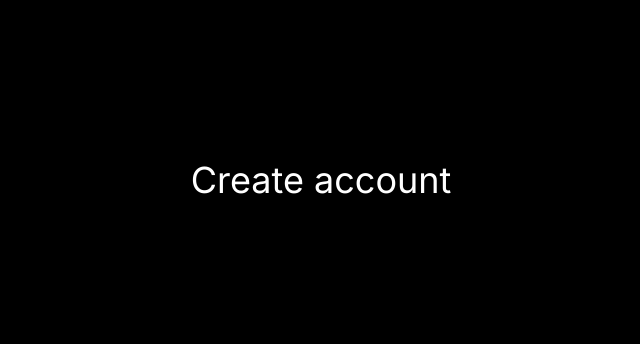
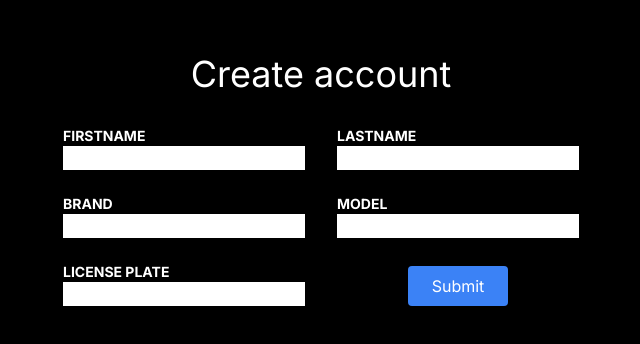
Before and after one commit to WouterVanHecke/LynxCodeAssignment, a Next.js app: page / in a window 1280 px wide. Shown: the part 220-564 px from the top of the page, without its empty margins (319-959 px from the left). Built offline with nearby package versions, Linux system fonts and the light colour scheme.

Commit message:
:sparkles: Create form

```diff
--- a/src/pages/account/index.tsx
+++ b/src/pages/account/index.tsx
@@ -1,6 +1,7 @@
 "use client";
 
-import React, { useState } from "react";
+import FieldInput from "@/components/FieldInput";
+import React, { useCallback, useState } from "react";
 
 /**
  * We need:
@@ -12,15 +13,72 @@ import React, { useState } from "react";
  */
 
 const Account = () => {
-  const [firstName, setFirstName] = useState();
-  const [lastName, setLastName] = useState();
-  const [licensePlate, setLicensePlate] = useState();
-  const [brand, setBrand] = useState();
-  const [model, setModel] = useState();
+  const [firstName, setFirstName] = useState("");
+  const [lastName, setLastName] = useState("");
+  const [licensePlate, setLicensePlate] = useState("");
+  const [brand, setBrand] = useState("");
+  const [model, setModel] = useState("");
+
+  const submitAccountInfo = useCallback(() => {}, []);
+
+  const handleFirstNameChange = useCallback((event: React.ChangeEvent<HTMLInputElement>) => {
+    setFirstName(event.target.value);
+  }, []);
+
+  const handleLastNameChange = useCallback((event: React.ChangeEvent<HTMLInputElement>) => {
+    setLastName(event.target.value);
+  }, []);
+
+  const handleLicensePlateNameChange = useCallback((event: React.ChangeEvent<HTMLInputElement>) => {
+    setLicensePlate(event.target.value);
+  }, []);
+
+  const handleBrandNameChange = useCallback((event: React.ChangeEvent<HTMLInputElement>) => {
+    setBrand(event.target.value);
+  }, []);
+
+  const handleModelNameChange = useCallback((event: React.ChangeEvent<HTMLInputElement>) => {
+    setModel(event.target.value);
+  }, []);
 
   return (
-    <div className="w-screen h-screen bg-black flex items-center justify-center">
-      <p className="text-white text-4xl">Create account</p>
+    <div className="w-screen h-screen bg-black flex items-center justify-center flex-col">
+      <p className="text-white text-4xl mb-8">Create account</p>
+      <form action={submitAccountInfo}>
+        <div className="mb-6 flex">
+          <FieldInput
+            label={"firstName"}
+            value={firstName}
+            handleValueChange={handleFirstNameChange}
+          />
+
+          <FieldInput
+            label={"lastName"}
+            value={lastName}
+            handleValueChange={handleLastNameChange}
+          />
+        </div>
+        <div className="mb-6 flex">
+          <FieldInput label={"brand"} value={brand} handleValueChange={handleBrandNameChange} />
+
+          <FieldInput label={"model"} value={model} handleValueChange={handleModelNameChange} />
+        </div>
+        <div className="flex justify-center">
+          <FieldInput
+            label={"license plate"}
+            value={licensePlate}
+            handleValueChange={handleLicensePlateNameChange}
+          />
+          <div className="w-full flex justify-center items-end">
+            <button
+              type="submit"
+              className="text-white bg-blue-500 rounded p-2 px-6 cursor-pointer"
+            >
+              Submit
+            </button>
+          </div>
+        </div>
+      </form>
     </div>
   );
 };
```
